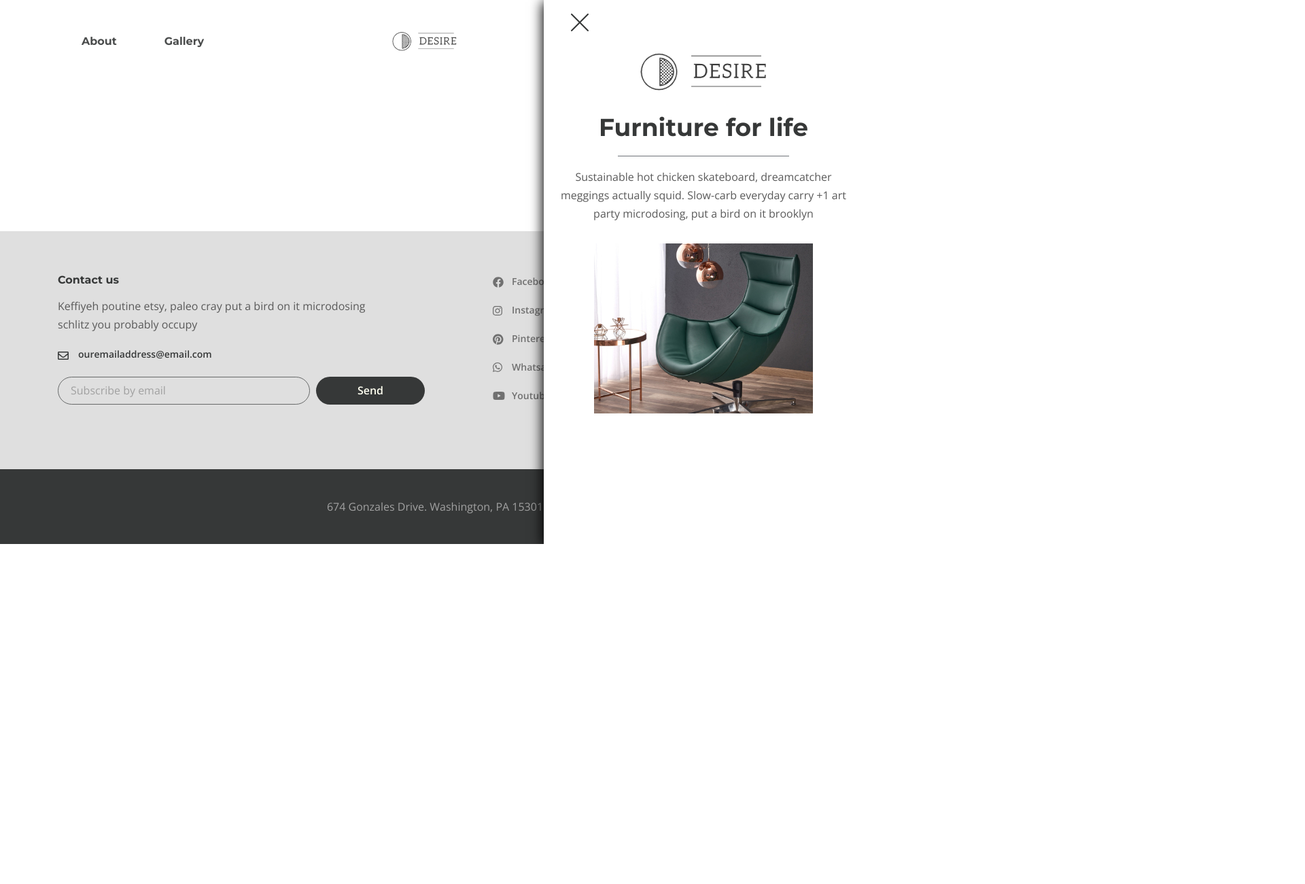
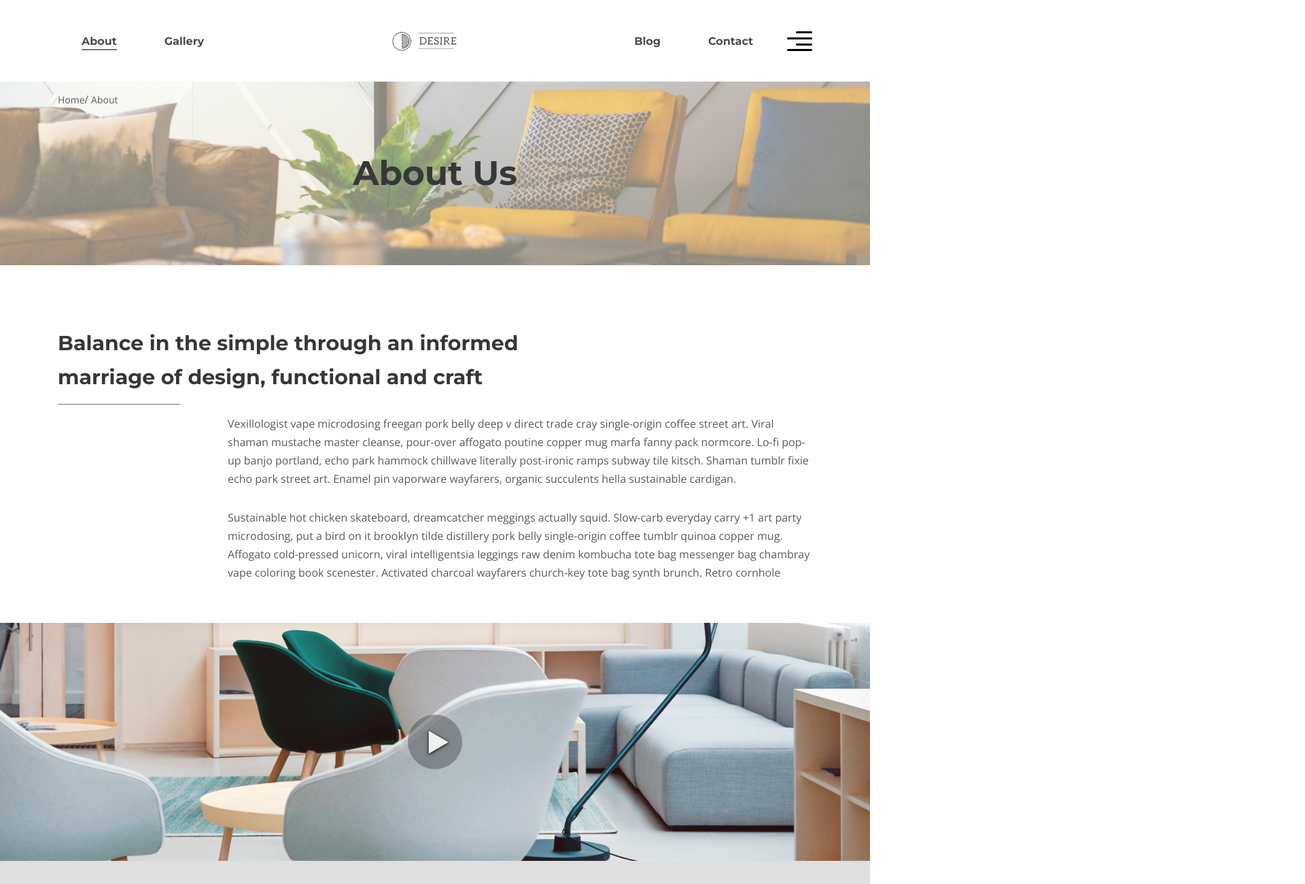
Before and after one commit to TatianaShapoval/desire-gulp-website, a website: page app/about.html in a window 1280 px wide. Shown: the top 1300 px of the page at 68% size, 1920 px wide, since content can reach past the window. Before the commit the page ends 800 px from the top, so only its background shows below. Drawn offline with nearby package versions, Linux system fonts and the light colour scheme; files whose address does not match are found by name.

Commit message:
added about section part 1

```diff
--- a/app/about.html
+++ b/app/about.html
@@ -20,7 +20,7 @@
           <nav class="menu">
             <ul class="menu__list">
               <li class="menu__list-item">
-                <a class="menu__list-link" href="#">
+                <a class="menu__list-link menu__list-link--active" href="#">
                   About
                 </a>
               </li>
@@ -53,7 +53,7 @@
           </button>
 
 
-          <div class="rightside-menu">
+          <div class="rightside-menu rightside-menu--close">
             <button class="rightside-menu__close">
               <img src="./images/icons/Path.svg" alt="">
             </button>
@@ -67,7 +67,7 @@
               <p class="rightside-menu__text">
                 Sustainable hot chicken skateboard, dreamcatcher meggings actually squid. Slow-carb everyday carry +1 art party microdosing, put a bird on it brooklyn
               </p>
-              <img class="rightside-menu__images" src="./images/Rectangle.jpg" alt="images">
+              <img class="rightside-menu__images" src="./images/content/Rectangle.jpg" alt="images">
             </div>
           </div>
         </div>
@@ -75,7 +75,54 @@
 
     </header>
 
-    <main class="main"></main>
+    <main class="main">
+      <div class="breadcrumbs">
+        <div class="container">
+          <ul class="breadcrumbs__list">
+            <li class="breadcrumbs__item">
+              <a class="breadcrumbs__link" href="#">
+                Home
+              </a>
+            </li>
+            <li class="breadcrumbs__item">
+              <a class="breadcrumbs__link" href="#">
+                About
+              </a>
+            </li>
+          </ul>
+        </div>
+      </div>
+
+      <section class="about">
+        <div class="about__prev">
+          <div class="container">
+            <h2 class="about__prev-title">
+              About Us
+            </h2>
+          </div>
+        </div>
+        <div class="about__content">
+          <div class="container">
+            <h3 class="about__title">
+              Balance in the simple through an informed marriage of design, functional and craft
+            </h3>
+            <div class="about__text">
+              <p>
+                Vexillologist vape microdosing freegan pork belly deep v direct trade cray single-origin coffee street art. Viral shaman mustache master cleanse, pour-over affogato poutine copper mug marfa fanny pack normcore. Lo-fi pop-up banjo portland, echo park hammock chillwave literally post-ironic ramps subway tile kitsch. Shaman tumblr fixie echo park street art. Enamel pin vaporware wayfarers, organic succulents hella sustainable cardigan.
+              </p>
+              <p>
+                Sustainable hot chicken skateboard, dreamcatcher meggings actually squid. Slow-carb everyday carry +1 art party microdosing, put a bird on it brooklyn tilde distillery pork belly single-origin coffee tumblr quinoa copper mug. Affogato cold-pressed unicorn, viral intelligentsia leggings raw denim kombucha tote bag messenger bag chambray vape coloring book scenester. Activated charcoal wayfarers church-key tote bag synth brunch. Retro cornhole
+              </p>
+            </div>
+          </div>
+        </div>
+        <div class="about__popup">
+          <a class="about__popup-play" href="#">
+            <img class="about__popup-imgbtn" src="./images/icons/about-popup-button.svg" alt="play button">
+          </a>
+        </div>
+      </section>
+    </main>
 
 
     <footer class="footer">
--- a/app/scss/style.scss
+++ b/app/scss/style.scss
@@ -35,6 +35,20 @@
         @extend %title-font;
         color: rgba(54, 56, 56, 0.9);
         line-height: 22px;
+    }
+    &__list-link--active{
+        padding-bottom: 4px;
+        position: relative;
+        &::after{
+            content: '';
+            position: absolute;
+            bottom: 0;
+            left: 0;
+            right: 0;
+            height: 2px;
+            border-radius: 1px;
+            background-color: rgba($title, .7);
+        }
     }
 }
 
@@ -213,7 +227,7 @@
         font-size: 36px;
         line-height: 51px;
         position: relative;
-        margin-bottom: 17px;
+        margin-bottom: 50px;
         padding-bottom: 17px;
         &::after{
             content: '';
@@ -228,7 +242,7 @@
         }
     }
     &__text{
-        margin-bottom: 30px;
+        margin-bottom: 60px;
     }
     &__images{
         margin: 0 auto;
@@ -237,6 +251,25 @@
     }
 }
 
+.breadcrumbs{
+    background: rgba(#dfdfdf, .5);
+    padding: 13px 14px;
+    &__list{
+        display: flex;
+    }
+    &__item::after{
+        content: '/';
+        margin-left: -4px;
+        margin-right: 4px;
+    }
+    &__item:last-child::after{
+        display: none;
+    }
+    &__link{
+        font-size: 14px;
+        color: $default;
+    }
+}
 .top{
     &__inner{
         padding-bottom: 25px;
@@ -515,7 +548,7 @@
         object-fit: cover;
         width: 100%;
         height: 100%;
-        max-height: 800px;
+        max-height: 870px;
     }
 }
 .blog-box{
@@ -557,3 +590,58 @@
         @extend %title-font;
     }
 }
+.about{
+    &__prev{
+        background-image: url('../images/backgrounds/about-background.jpg');
+        background-repeat: no-repeat;
+        background-position: top center;
+        background-size: cover;
+        text-align: center;
+        padding: 100px 0;
+        margin-top: -53px;
+    }
+    &__prev-title{
+        color: $title;
+        @extend %title-font;
+        font-size: 50px;
+        line-height: 70px;
+    }
+    &__content{
+        padding: 90px 0 30px;
+    }
+    &__title{
+        color: $title;
+        @extend %title-font;
+        font-size: 30px;
+        line-height: 50px;
+        padding-bottom: 15px;
+        margin-bottom: 15px;
+        position: relative;
+        width: 822px;
+        &::after{
+            content: '';
+            position: absolute;
+            bottom: 0;
+            left: 0;
+            width: 180px;
+            height: 1px;
+            background: #6d7278;
+        }
+    }
+    &__text{
+        padding-left: 250px;
+        p{
+            margin-bottom: 30px;
+        }
+    }
+    &__popup{
+        background-image: url('../images/backgrounds/about-popup-bg.jpg');
+        background-repeat: no-repeat;
+        background-position: top center;
+        background-size: cover;
+        min-height: 350px;
+        display: flex;
+        justify-content: center;
+        align-items: center;
+    }
+}
```
Also changed, not shown: app/css/style.min.css, app/images/backgrounds/about-background.jpg (added), app/images/backgrounds/about-popup-bg.jpg (added), app/images/icons/about-popup-button.svg (added).
